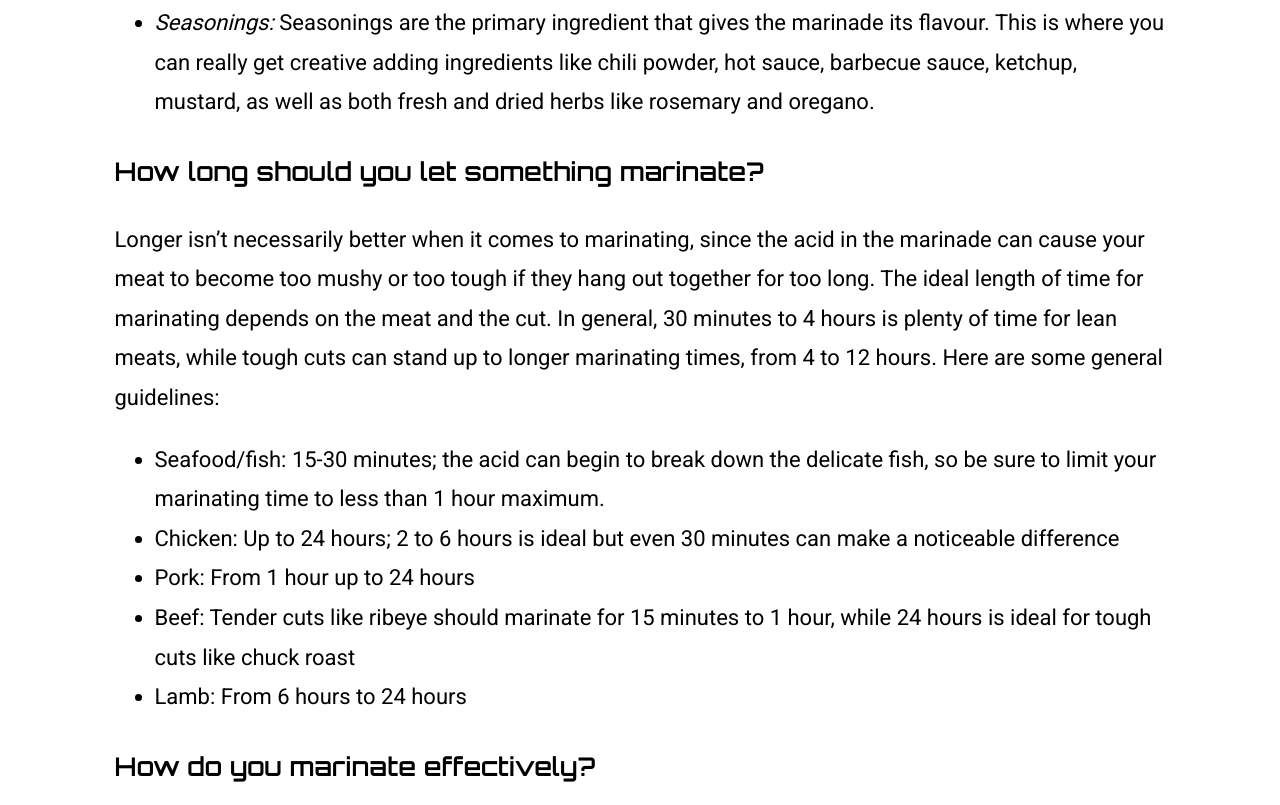
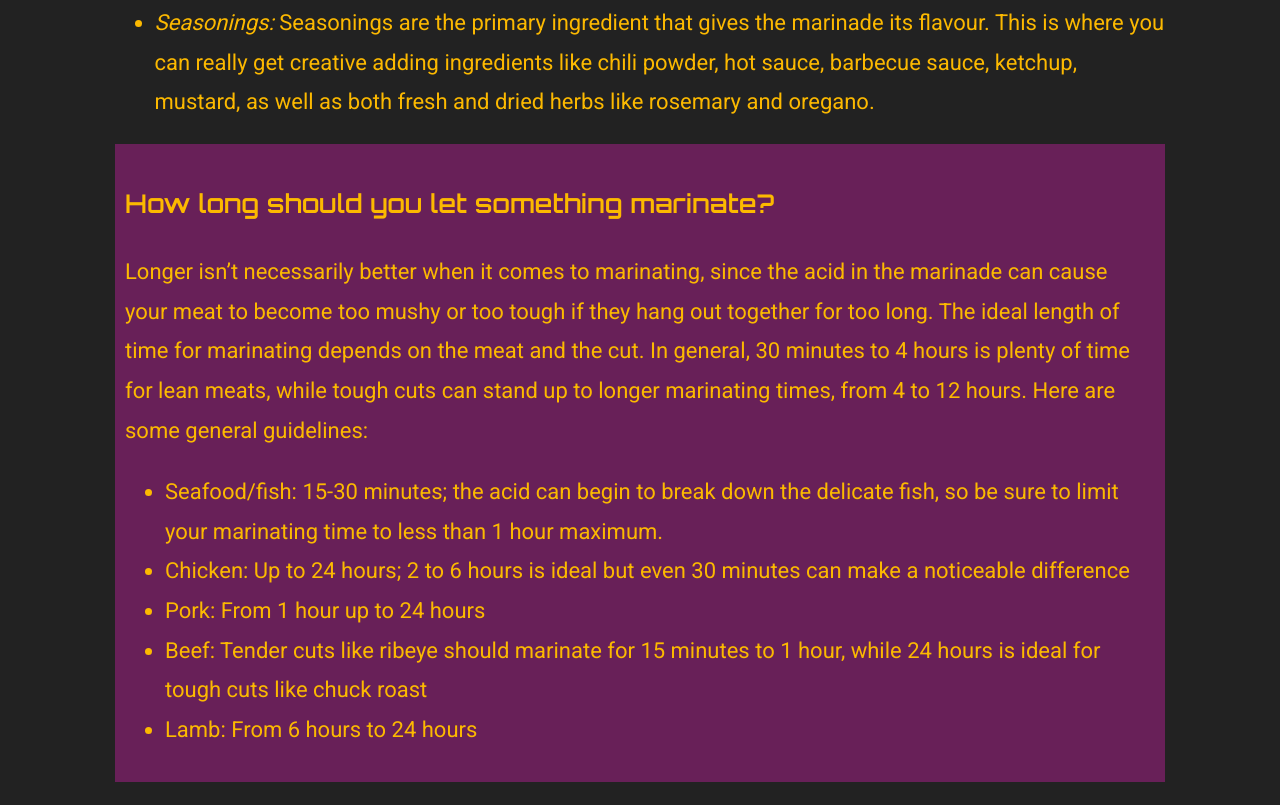
Before and after one commit to Felisong/cpnt-260-imagery-color-lab, a plain HTML site: page cpnt-260-imagery-color-lab/imagery-color/index.html in a window 1280 px wide. Shown: the part 1874-2679 px from the top of the page. Drawn offline with Linux system fonts and the light colour scheme.

Commit message:
added colors to the imagery-color css as instructed.

```diff
--- a/cpnt-260-imagery-color-lab/imagery-color/css/main.css
+++ b/cpnt-260-imagery-color-lab/imagery-color/css/main.css
@@ -2,6 +2,8 @@ body {
   font-family: "Roboto", Arial, sans-serif;
   font-size: 22px;
   line-height: 1.8;
+  color: #fcb900;
+  background-color: #222222;
 }
 
 h1,
@@ -18,6 +20,10 @@ section {
   max-width: 85ch;
   margin: auto;
 }
+.marinating {
+  background-color: #682058;
+  padding: 1%;
+}
 
 .headerimage {
   display: block;
--- a/cpnt-260-imagery-color-lab/imagery-color/index.html
+++ b/cpnt-260-imagery-color-lab/imagery-color/index.html
@@ -40,6 +40,7 @@
         alt="image of a train station with blurred people"
         class="image2"
       />
+
       <h3>What are the main ingredients when marinating?</h3>
 
       <p>
@@ -84,27 +85,27 @@
           </p>
         </li>
       </ul>
-
+      <section class="marinating">
         <h3>How long should you let something marinate?</h3>
         <p>
           Longer isn’t necessarily better when it comes to marinating, since the
           acid in the marinade can cause your meat to become too mushy or too
           tough if they hang out together for too long. The ideal length of time
           for marinating depends on the meat and the cut. In general, 30 minutes
-        to 4 hours is plenty of time for lean meats, while tough cuts can stand
-        up to longer marinating times, from 4 to 12 hours. Here are some general
-        guidelines:
+          to 4 hours is plenty of time for lean meats, while tough cuts can
+          stand up to longer marinating times, from 4 to 12 hours. Here are some
+          general guidelines:
         </p>
 
         <ul>
           <li>
             Seafood/fish: 15-30 minutes; the acid can begin to break down the
-          delicate fish, so be sure to limit your marinating time to less than 1
-          hour maximum.
+            delicate fish, so be sure to limit your marinating time to less than
+            1 hour maximum.
           </li>
           <li>
-          Chicken: Up to 24 hours; 2 to 6 hours is ideal but even 30 minutes can
-          make a noticeable difference
+            Chicken: Up to 24 hours; 2 to 6 hours is ideal but even 30 minutes
+            can make a noticeable difference
           </li>
           <li>Pork: From 1 hour up to 24 hours</li>
           <li>
@@ -113,6 +114,7 @@
           </li>
           <li>Lamb: From 6 hours to 24 hours</li>
         </ul>
+      </section>
 
       <h3>How do you marinate effectively?</h3>
       <ol>
```
Lines whose indentation alone changed are shown as unchanged.
